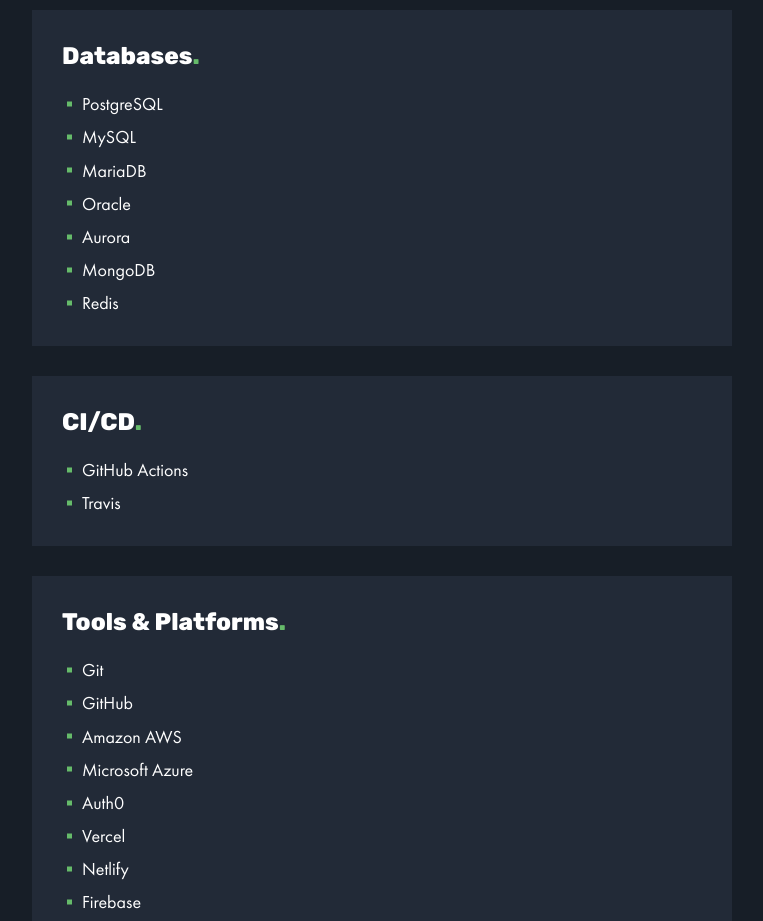
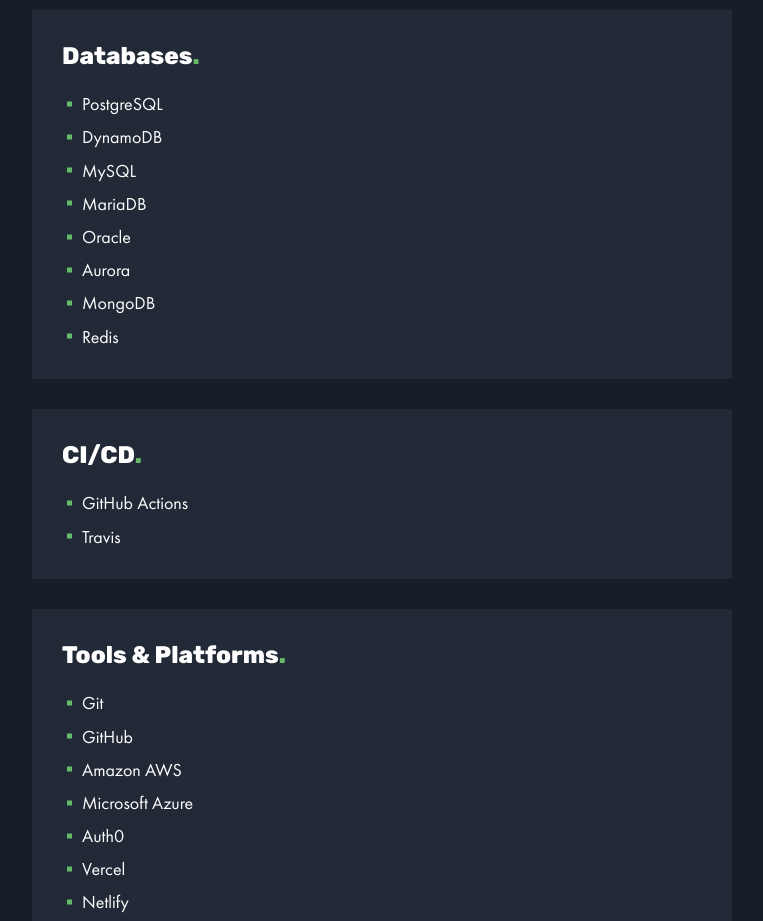
Before and after one commit to thekeogh/mckeogh.uk, a Next.js app: page / in a window 1280 px wide. Shown: the part 3820-4741 px from the top of the page, without its empty margins (448-1211 px from the left). Built offline with nearby package versions, Linux system fonts and the light colour scheme; no server answers.

Commit message:
fix(skills): added DynamoDB

```diff
--- a/src/sections/Skills/index.tsx
+++ b/src/sections/Skills/index.tsx
@@ -65,6 +65,7 @@
             <h3 className="stop">Databases</h3>
             <ul>
               <li>PostgreSQL</li>
+              <li>DynamoDB</li>
               <li>MySQL</li>
               <li>MariaDB</li>
               <li>Oracle</li>
```
Also changed, not shown: 1 other file (tests, documents, lock files or other folders).
